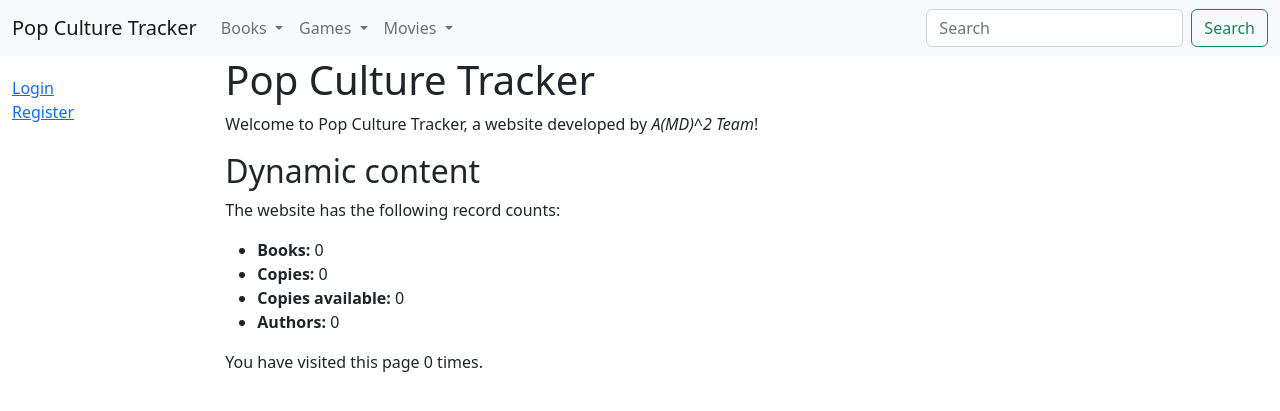
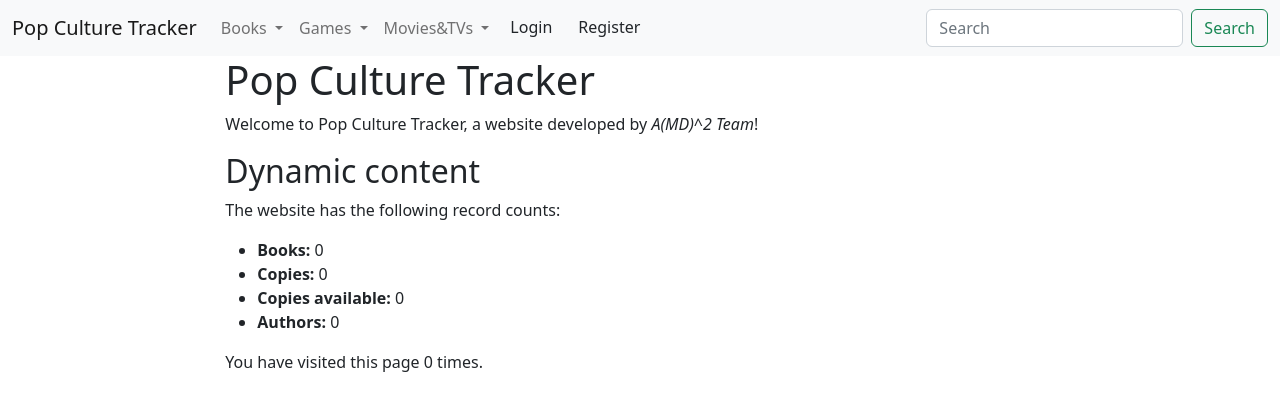
Before and after one commit to Athamed/amd2, a Django app: page /polls/ in a window 1280 px wide. Shown: the top 411 px of the page. Run offline with Django 4.2, Linux system fonts and the light colour scheme; data that the repository does not hold is empty.

Commit message:
Changed navbar and sidebar

```diff
--- a/polls/templates/base_generic.html
+++ b/polls/templates/base_generic.html
@@ -56,7 +56,7 @@
         </li>
         <li class="nav-item dropdown">
           <a class="nav-link dropdown-toggle" href="#" id="navbarDropdown" role="button" data-bs-toggle="dropdown" aria-expanded="false">
-            Movies
+            Movies&TVs
           </a>
           <ul class="dropdown-menu" aria-labelledby="navbarDropdown">
             <li><a class="dropdown-item" href="{% url 'actors' %}">All actors</a></li>
@@ -67,11 +67,35 @@
             <li><a class="dropdown-item" href="#">Something else here</a></li>
           </ul>
         </li>
+        {% if user.is_authenticated %}
+        <li class="nav-item dropdown">
+          <a class="nav-link dropdown-toggle" href="#" id="navbarDropdown" role="button" data-bs-toggle="dropdown" aria-expanded="false">
+            Profile
+          </a>
+          <ul class="dropdown-menu" aria-labelledby="navbarDropdown">
+            <li><a class="dropdown-item" href="{% url 'profile-page' user.id %}">{{ user.get_username }}</a></li>
+            <li><a class="dropdown-item" href="{% url 'my-borrowed' %}">My Borrowed</a></li>
+            <li><a class="dropdown-item" href="{% url 'edit_user' %}">Edit User</a></li>
+            <li><a class="dropdown-item" href="{% url 'edit_profile' %}">Edit my Profile</a></li>
+            <li><hr class="dropdown-divider"></li>
+            <li><a class="dropdown-item" href="{% url 'logout' %}?next={{ request.path }}">Logout</a></li>
+          </ul>
+        </li>
+        {% endif %}
           <!--
         <li class="nav-item">
           <a class="nav-link disabled">Disabled</a>
         </li>
           -->
+        <li class="nav-item">
+            <ul class="nav" aria-labelledby="navbarSupportedContent">
+                {% if user.is_authenticated %}
+                {% else %}
+                        <li><a class="btn" href="{% url 'login' %}?next={{ request.path }}">Login</a></li>
+                        <li><a class="btn" href="{% url 'signup' %}?next={{ request.path }}">Register</a></li>
+                {% endif %}
+            </ul>
+        </li>
       </ul>
       <form class="d-flex" role="search">
         <input class="form-control me-2" type="search" placeholder="Search" aria-label="Search">
@@ -86,22 +110,13 @@
             {% block sidebar %}
                 <ul class="sidebar-nav">
                     {% if user.is_authenticated %}
-                        <li><a href="{% url 'game-create' %}">Create game</a></li>
-                        <li><a href="{% url 'developer-create' %}">Create developer</a></li>
+                        <li><a class="btn" href="{% url 'game-create' %}">Create game</a></li>
+                        <li><a class="btn" href="{% url 'developer-create' %}">Create developer</a></li>
                         <hr style="width:100px">
-                        <li><a href="{% url 'movie-create' %}"> Create movie</a></li>
-                        <li><a href="{% url 'series-create' %}"> Create series</a></li>
-                        <li><a href="{% url 'actor-create' %}"> Create actor</a></li>
-                        <li><a href="{% url 'director-create' %}"> Create director</a></li>
-                        <hr style="width:100px">
-                        <li>User: <a href="{% url 'profile-page' user.id %}">{{ user.get_username }}</a></li>
-                        <li><a href="{% url 'my-borrowed' %}">My Borrowed</a></li>
-                        <li><a href="{% url 'edit_user' %}">Edit User</a></li>
-                        <li><a href="{% url 'edit_profile' %}">Edit my Profile</a></li>
-                        <li><a href="{% url 'logout' %}?next={{ request.path }}">Logout</a></li>
-                    {% else %}
-                        <li><a href="{% url 'login' %}?next={{ request.path }}">Login</a></li>
-                        <li><a href="{% url 'signup' %}?next={{ request.path }}">Register</a></li>
+                        <li><a class="btn" href="{% url 'movie-create' %}"> Create movie</a></li>
+                        <li><a class="btn" href="{% url 'series-create' %}"> Create series</a></li>
+                        <li><a class="btn" href="{% url 'actor-create' %}"> Create actor</a></li>
+                        <li><a class="btn" href="{% url 'director-create' %}"> Create director</a></li>
                     {% endif %}
                 </ul>
             {% endblock %}
```
